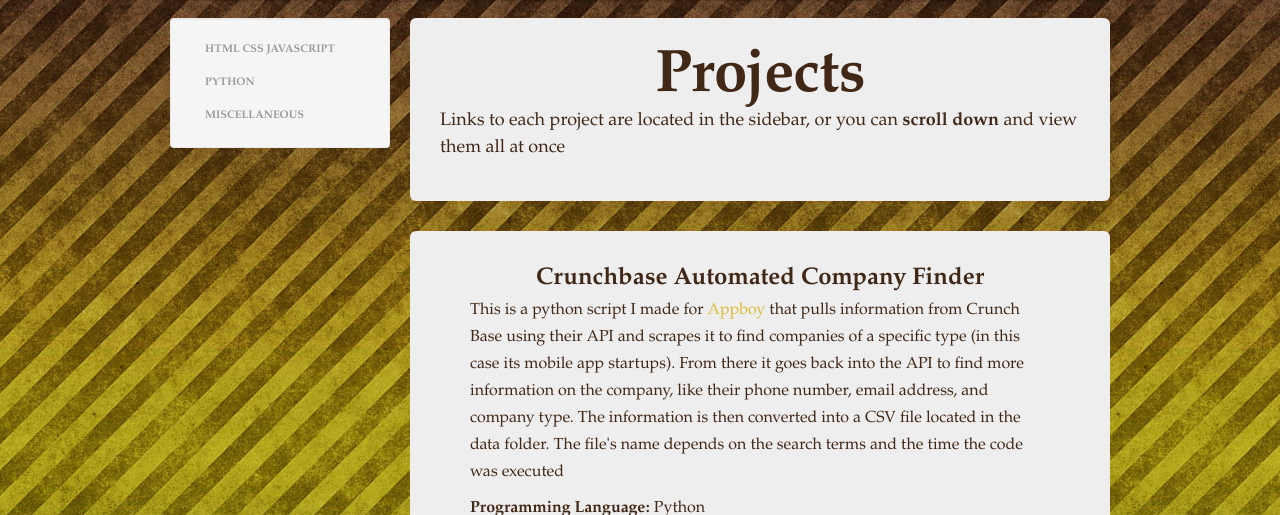
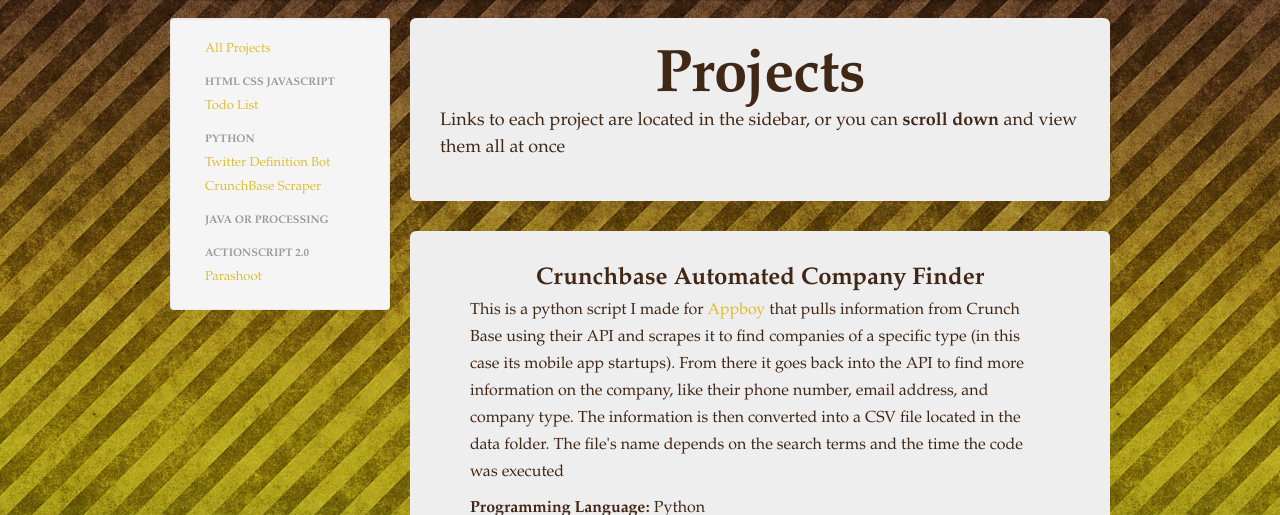
Before and after one commit to jLukeC/jlukecarlson-website, a Django app: template luke_carlson_site/templates/projects.html in a window 1280 px wide. Shown: the part 60-575 px from the top of the page. Run offline with Django 3.2, Linux system fonts and the light colour scheme; the template is opened without the code that fills it, so the values that code supplies are empty; parts of the project's set-up code (start-up, migrations or seed data) failed here and were passed over.

Commit message:
changed projects page to use js to show projects individually

```diff
--- a/luke_carlson_site/templates/projects.html
+++ b/luke_carlson_site/templates/projects.html
@@ -7,8 +7,10 @@
     <meta name="description" content="Luke Carlson's projects">
     <meta name="author" content="Luke Carlson">
 
-    <!-- Le styles -->
+    <!--  styles -->
     <link href="/static/css/luke-bootstrap.css" rel="stylesheet">
+    <script src="js/jquery.js"></script>
+    <script src="js/project-manipulator.js"></script>
   </head>
 
   <body>
@@ -41,7 +43,19 @@
       <div class="row">
         <div class="span3">
           <div class="well sidebar-nav">
-            <ul class="nav nav-list">
+	    <ul class="nav nav-list">
+	      <li><a id="show-all" href="">All Projects</a></li>
+              <li class="nav-header">HTML CSS Javascript</li>
+              <li><a id="todo-click" href="#!todo-list">Todo List</a></li>
+              <li class="nav-header">Python</li>
+              <li><a id="defbot-click" href="#!twitterdefbot">Twitter Definition Bot</a></li>
+              <li><a id="crunch-click" href="#!crunchbase-scraper">CrunchBase Scraper</a></li>
+              <li class="nav-header">Java or Processing</li>
+              <li class="nav-header">ActionScript 2.0</li>
+              <li><a id="parashoot-click" href="#!parashoot">Parashoot</a></li>
+            </ul>
+	    <!-- Django Projects Navbar -->
+<!--            <ul class="nav nav-list">
               <li class="nav-header"> HTML CSS Javascript</li>
 
 	      {% for project in projects_list %}
@@ -55,13 +69,13 @@
 	      <li><a href="/projects/{{ project.slug }}/">{{ project.title }}</a></li>
 	      {% endif %}
 	      {% endfor %}
-	      <li class="nav-header">Miscellaneous</li> <!-- for now anything not Python or Web is "Misc" -->
+	      <li class="nav-header">Miscellaneous</li> <!-- for now anything not Python or Web is "Misc"
 	      {% for project in projects_list %}
 	      {% if project.category !=  "Python" and project.category != "Web" %}
 	      <li><a href="/projects/{{ project.slug }}/">{{ project.title }}</a> ( {{project.category}} )</li>
 	      {% endif %}
 	      {% endfor %}
-              <!-- Unordered list of projects
+               Unordered list of projects
                    {% for project in project_set.all %}
 		   <li><a href="/projects/{{ project.slug }}/">{{ project.title }}</a></li>
                    {% endfor %}
--- /dev/null
+++ b/luke_carlson_site/templates/static/js/project-manipulator.js
@@ -0,0 +1,36 @@
+$(document).ready(function(){
+    if(window.location.hash){ /* checks for #!project in the url */
+	var hash = window.location.hash.substring(1);
+	console.log('the hash is' + hash);
+    }
+    $('#show-all').click(function(){
+	$('#crunchbase-scraper').fadeIn();
+	$('#todo-list').fadeIn();
+	$('#parashoot').fadeIn();
+	$('#twitterdefbot').fadeIn();
+    });
+    $('#crunch-click').click(function(){
+	$('#crunchbase-scraper').fadeIn();
+	$('#todo-list').hide();
+	$('#parashoot').hide();
+	$('#twitterdefbot').hide();
+    });
+    $('#todo-click').click(function(){
+	$('#todo-list').fadeIn();
+	$('#twitterdefbot').hide();
+	$('#parashoot').hide();
+	$('#crunchbase-scraper').hide();
+    });
+    $('#defbot-click').click(function(){
+	$('#twitterdefbot').fadeIn();
+	$('#todo-list').hide();
+	$('#parashoot').hide();
+	$('#crunchbase-scraper').hide();
+    });
+    $('#parashoot-click').click(function(){
+	$('#parashoot').fadeIn();
+	$('#todo-list').hide();
+	$('#twitterdefbot').hide();
+	$('#crunchbase-scraper').hide();
+    });
+});
```
